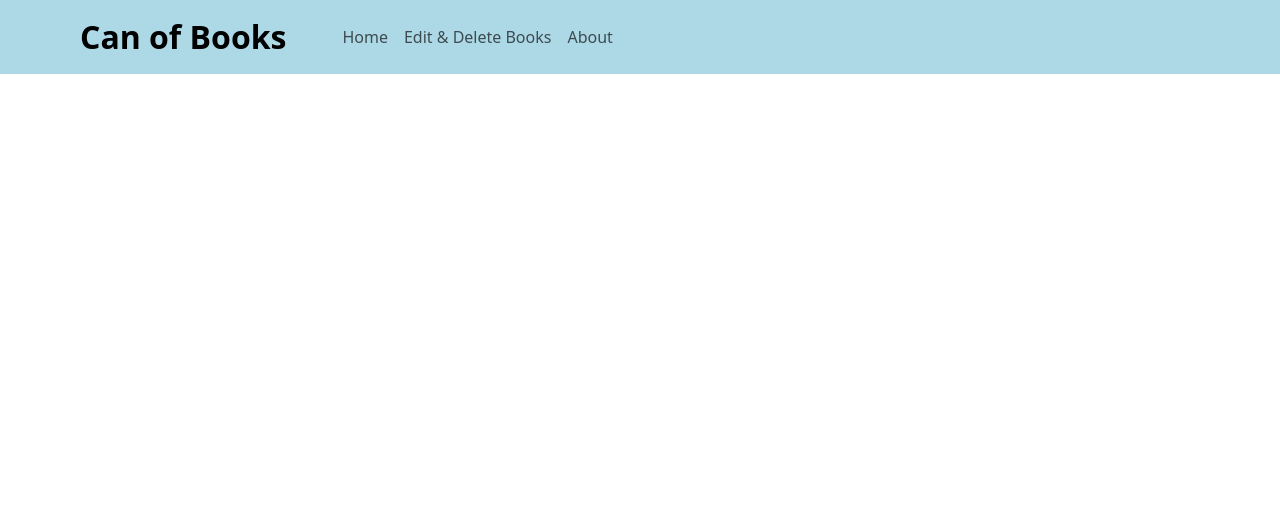
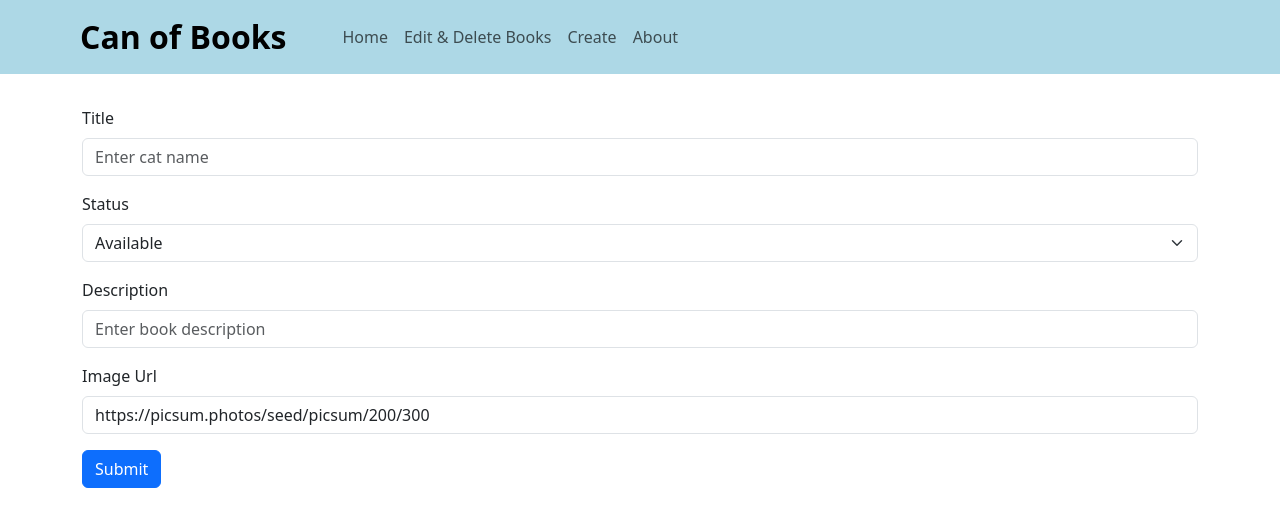
Before and after one commit to KaitlinDa/can-of-books-frontend, a React (Vite) app: page /create in a window 1280 px wide. Shown: the top 526 px of the page. Built offline with nearby package versions, Linux system fonts and the light colour scheme; no server answers.

Commit message:
createbook refactored

```diff
--- a/src/App.jsx
+++ b/src/App.jsx
@@ -3,7 +3,7 @@ import axios from 'axios';
 import BestBooks from './components/BestBooks';
 import HandleError from './components/HandleError';
 import AddBook from './components/AddBook';
-import DeleteBook from './components/DeleteBook';
+import CreateBook from './components/CreateBook';
 import AvailabilityFilter from './components/AvailabilityFilter';
 import About from './components/About';
 import Button from 'react-bootstrap/Button';
@@ -21,8 +21,8 @@ export default function App() {
   const [books, setBooks] = useState([]);
   const [error, setError] = useState(null);
   const [showAddBook, setShowAddBook] = useState(false);
-  const [showDeleteBook, setShowDeleteBook] = useState(false);
   const [status, setStatus] = useState('Available');
+  const [showCreateModal, setShowCreateModal] = useState(false);
 
   useEffect(() => {
     fetchBooks();
@@ -77,13 +77,8 @@ export default function App() {
     setShowAddBook(true);
   };
 
-  const handleOpenDeleteBook = () => {
-    setShowDeleteBook(true);
-  };
-
   const handleClose = () => {
     setShowAddBook(false);
-    setShowDeleteBook(false);
   };
 
 
@@ -102,6 +97,15 @@ export default function App() {
     } catch (error) {
       console.error(error);
     }
+  }
+
+  async function handleCreate(bookInfo) {
+    const deleteUrl = `${SERVER}/books`;
+    const response = await axios.post(deleteUrl, bookInfo);
+    const newBook = response.data;
+    setBooks([...books, newBook]);
+    setShowCreateModal(false);
+
   }
 
   return (
@@ -135,7 +139,10 @@ export default function App() {
             }
           />
           <Route path='/about' element={<About />} />
-          <Route path='/edit' element={<AllBooks books={books} onUpdate={handleBookUpdate} handleDelete={handleDelete}/>} />
+          <Route path='/edit' element={<AllBooks books={books} onUpdate={handleBookUpdate} handleDelete={handleDelete} />} />
+          <Route path="/create" element={
+            <CreateBook handleCreate={handleCreate} />
+          } />
         </Routes>
       </Container>
     </BrowserRouter>
--- a/src/components/AllBooks.jsx
+++ b/src/components/AllBooks.jsx
@@ -5,6 +5,7 @@ import Button from 'react-bootstrap/Button'
 
 function AllBooks({ books, onUpdate, handleDelete }) {
   return (
+
     <ListGroup>
       {books.map((book) => (
         <ListGroup.Item key={book._id}>
--- /dev/null
+++ b/src/components/CreateBook.jsx
@@ -0,0 +1,48 @@
+import Form from 'react-bootstrap/Form';
+import Button from 'react-bootstrap/Button';
+import { useNavigate } from 'react-router-dom';
+
+export default function CreateBook({ handleCreate }) {
+  const navigate = useNavigate();
+
+  async function handleSubmit(event) {
+    event.preventDefault();
+    await handleCreate({
+      title: event.target.formTitle.value,
+      status: event.target.formStatus.value,
+      description: event.target.formDescription.value,
+      image_url: event.target.image_url.value,
+    });
+    navigate('/');
+  }
+
+  return (
+    <Form onSubmit={handleSubmit}>
+      <Form.Group className='mb-3' controlId='formTitle'>
+        <Form.Label>Title</Form.Label>
+        <Form.Control type='text' placeholder='Enter cat name' />
+      </Form.Group>
+      <Form.Group className='mb-3' controlId='formStatus'>
+        <Form.Label>Status</Form.Label>
+        <Form.Select
+          name='status'
+        >
+          <option value='Available'>Available</option>
+          <option value='Unavailable'>Unavailable</option>
+        </Form.Select>
+      </Form.Group>
+      <Form.Group className='mb-3' controlId='formDescription'>
+        <Form.Label>Description</Form.Label>
+        <Form.Control type='text' placeholder='Enter book description' />
+      </Form.Group>
+
+      <Form.Group className='mb-3' controlId='image_url'>
+      <Form.Label>Image Url</Form.Label>
+        <Form.Control type='text' defaultValue='https://picsum.photos/seed/picsum/200/300' />
+      </Form.Group>
+      <Button variant='primary' type='submit'>
+        Submit
+      </Button>
+    </Form>
+  );
+}
--- a/src/components/NavBar.jsx
+++ b/src/components/NavBar.jsx
@@ -18,6 +18,9 @@ export default function NavBar() {
             <Link to='/edit' className='nav-link'>
               Edit & Delete Books
             </Link>
+            <Link to='/create' className='nav-link'>
+              Create
+            </Link>
             <Link to='/about' className='nav-link'>
               About
             </Link>
```
Also changed, not shown: 1 other file (tests, documents, lock files or other folders).
